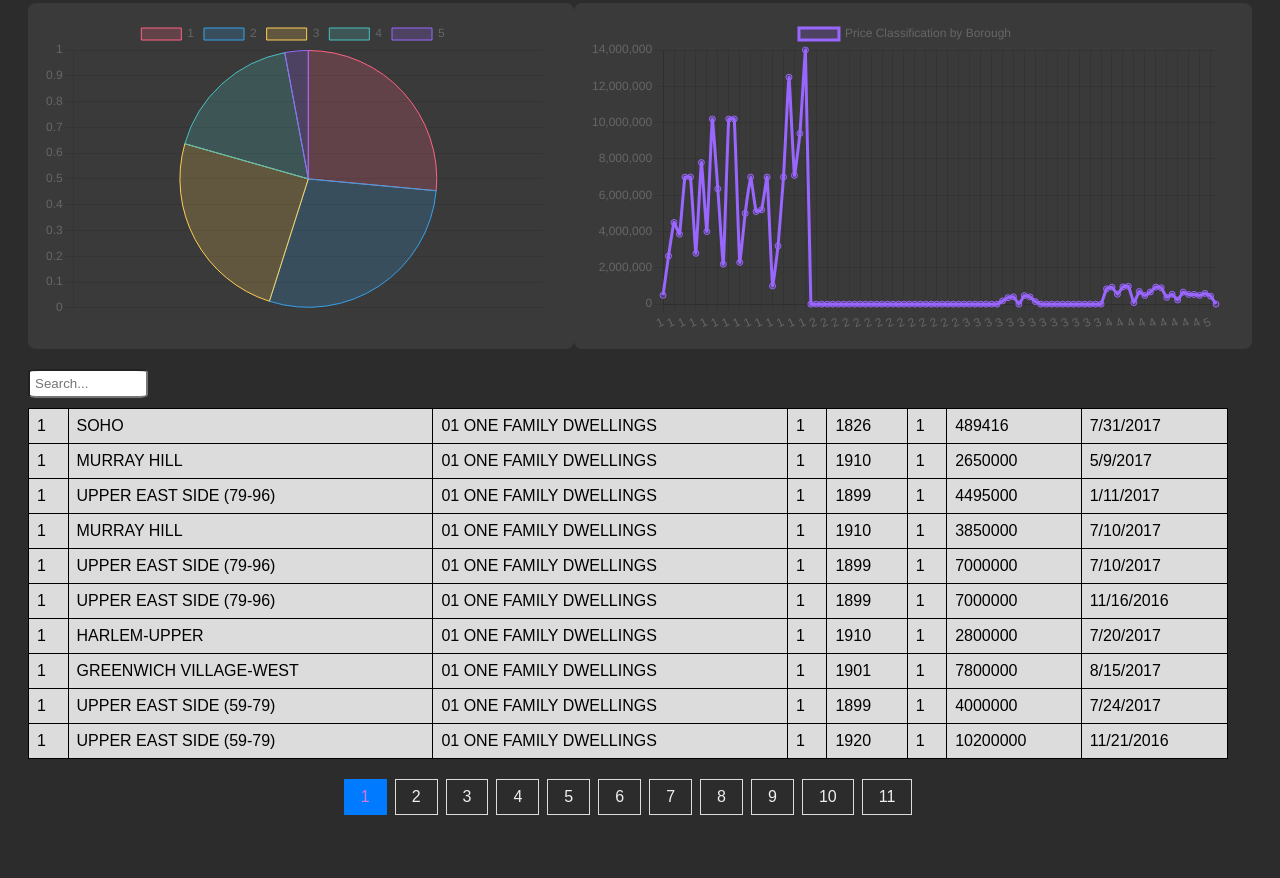
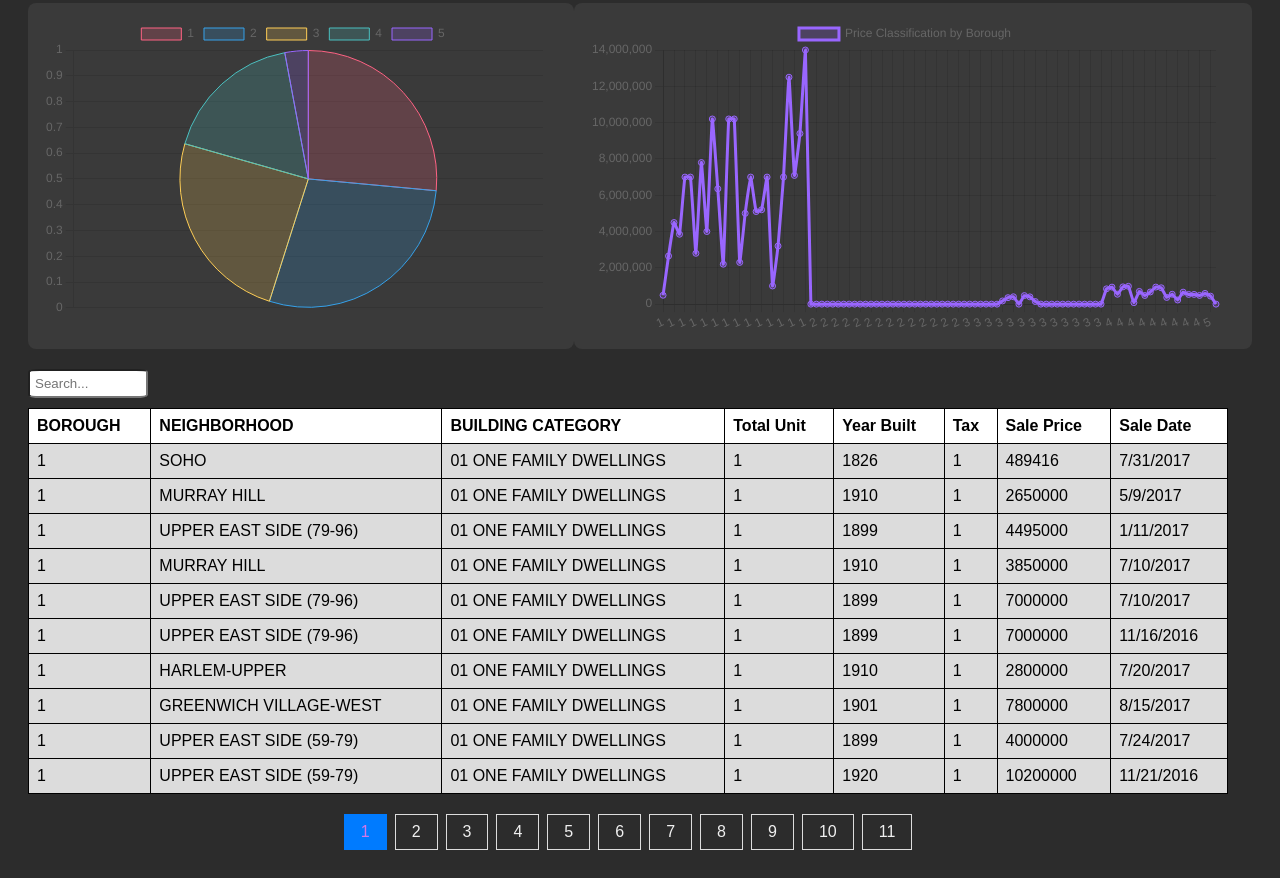
Before and after one commit to Ame0thyst/Dashboard-DA, a plain HTML site: page dashboard/dashboard.html in a window 1280 px wide. Shown: the part 1014-1892 px from the top of the page. Before the commit the page ends 1857 px from the top, so only its background shows below. Drawn offline with nearby package versions, Linux system fonts and the light colour scheme.

Commit message:
restruct

```diff
--- a/dashboard/dashboard.html
+++ b/dashboard/dashboard.html
@@ -109,10 +109,19 @@
       <div class="container-2">
         <!-- <div class="search-container"> -->
         <input type="text" id="search" placeholder="Search..." />
-        <!-- </div> -->
+        <!-- </div> x-->
         <table id="data-table">
           <thead>
-            <tr></tr>
+            <tr>
+              <th>BOROUGH</th>
+              <th>NEIGHBORHOOD</th>
+              <th>BUILDING CATEGORY</th>
+              <th>Total Unit</th>
+              <th>Year Built</th>
+              <th>Tax</th>
+              <th>Sale Price</th>
+              <th>Sale Date</th>
+            </tr>
           </thead>
           <tbody></tbody>
         </table>
```
